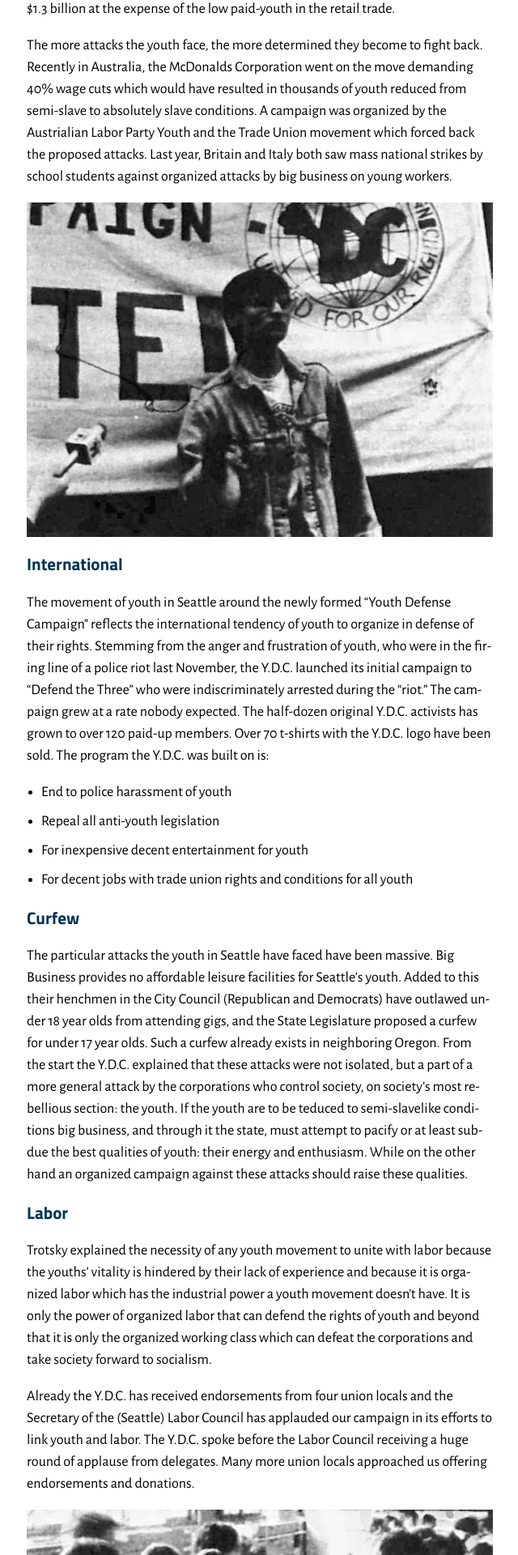
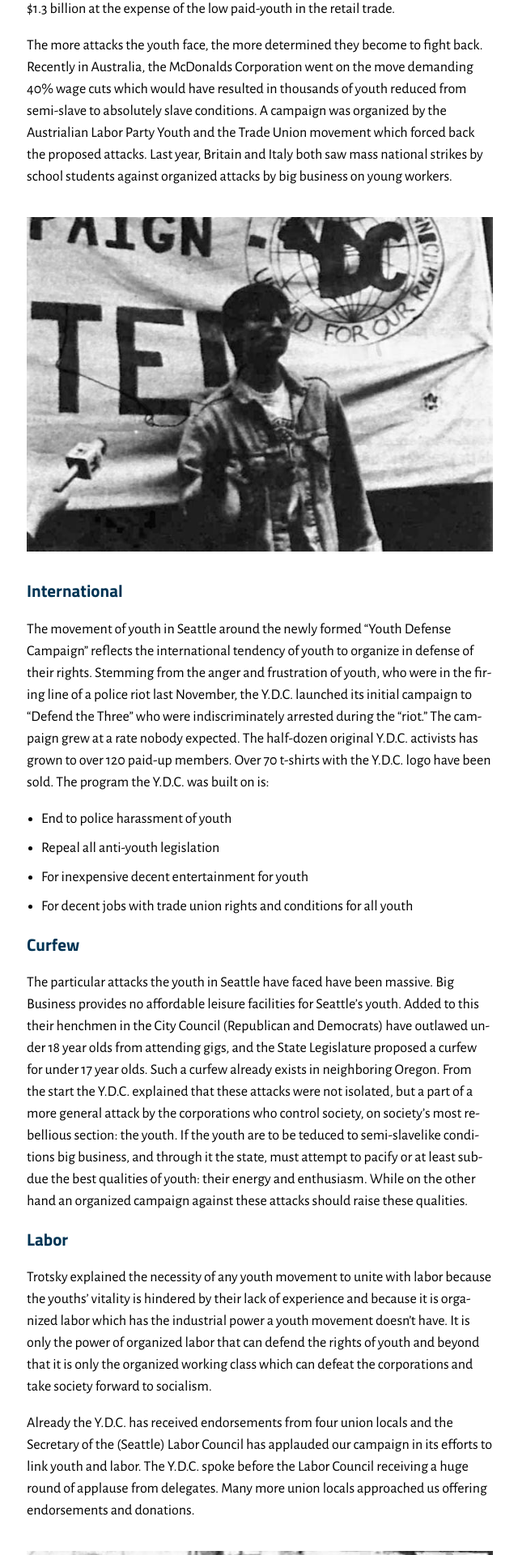
Before and after one commit to jackwillis/militanthistory, a Jekyll site: the page built from _lm_articles/01/victory-for-youth.md, in a window 1280 px wide. Shown: the part 1307-3227 px from the top of the page at 81% size, without its empty margins (319-959 px from the left). Built offline with Jekyll 4.4.1, drawn with Linux system fonts in a browser that asks for light colours; some of the changed text lies outside the part shown.

Commit message:
Transcription error and header + figure styles

```diff
--- a/styles/main.css
+++ b/styles/main.css
@@ -181,7 +181,11 @@
   justify-content: flex-start;
 }
 
-figure, figure img, figcaption {
+figure {
+  margin: 2em 0;
+}
+
+header + figure, figure img, figcaption {
   margin: 1em 0;
 }
 
```
Also changed, not shown: _lm_articles/01/victory-for-youth.md (+1 -2 lines).
